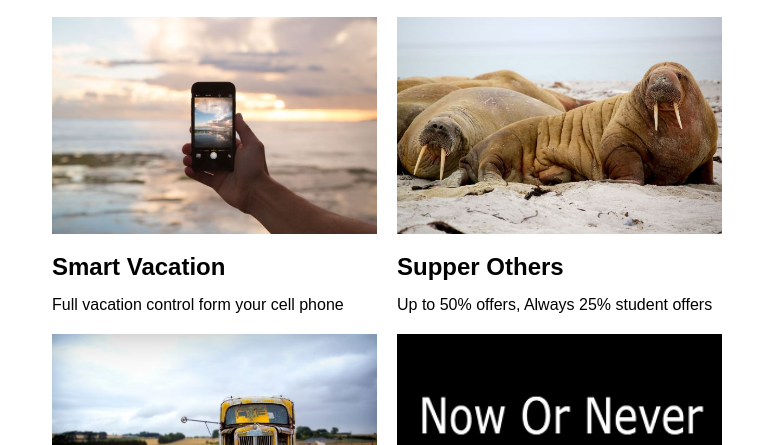
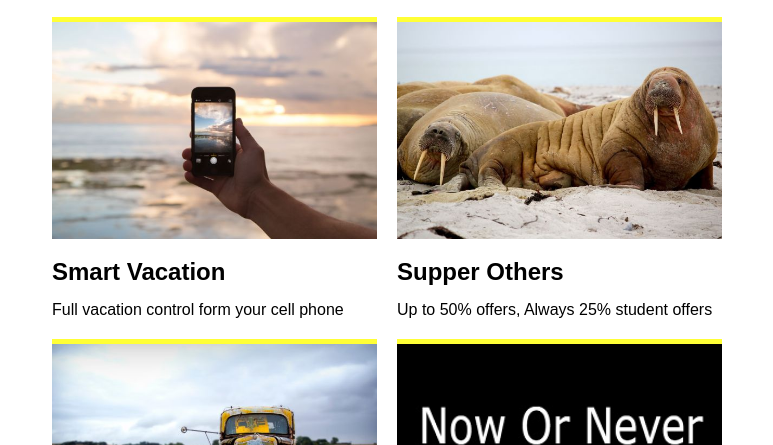
Before and after one commit to tuongdanghung/hungtd_DN_JS230529_hackathon_01, a plain HTML site: page basic/index.html in a window 1280 px wide. Shown: the part 355-800 px from the top of the page, without its empty margins (253-1026 px from the left). Drawn offline with Linux system fonts and the light colour scheme.

Commit message:
basic test

```diff
--- a/basic/style.css
+++ b/basic/style.css
@@ -36,6 +36,10 @@ header h1 {
     margin: 15px 0;
 }
 
+.item {
+    border-top: 5px solid rgba(255, 255, 0, 0.789);
+}
+
 img {
     width: 100%;
 }
```
